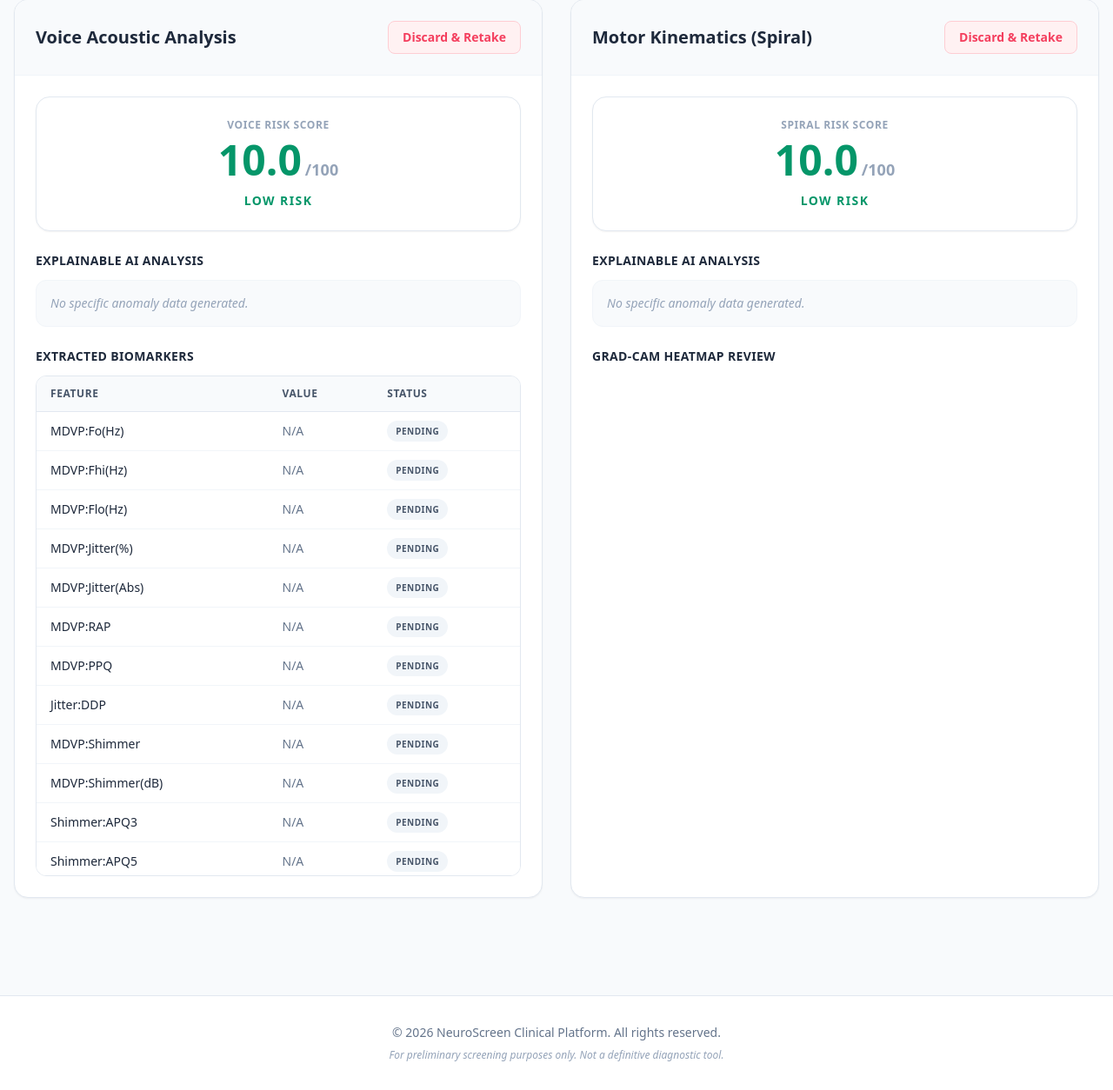
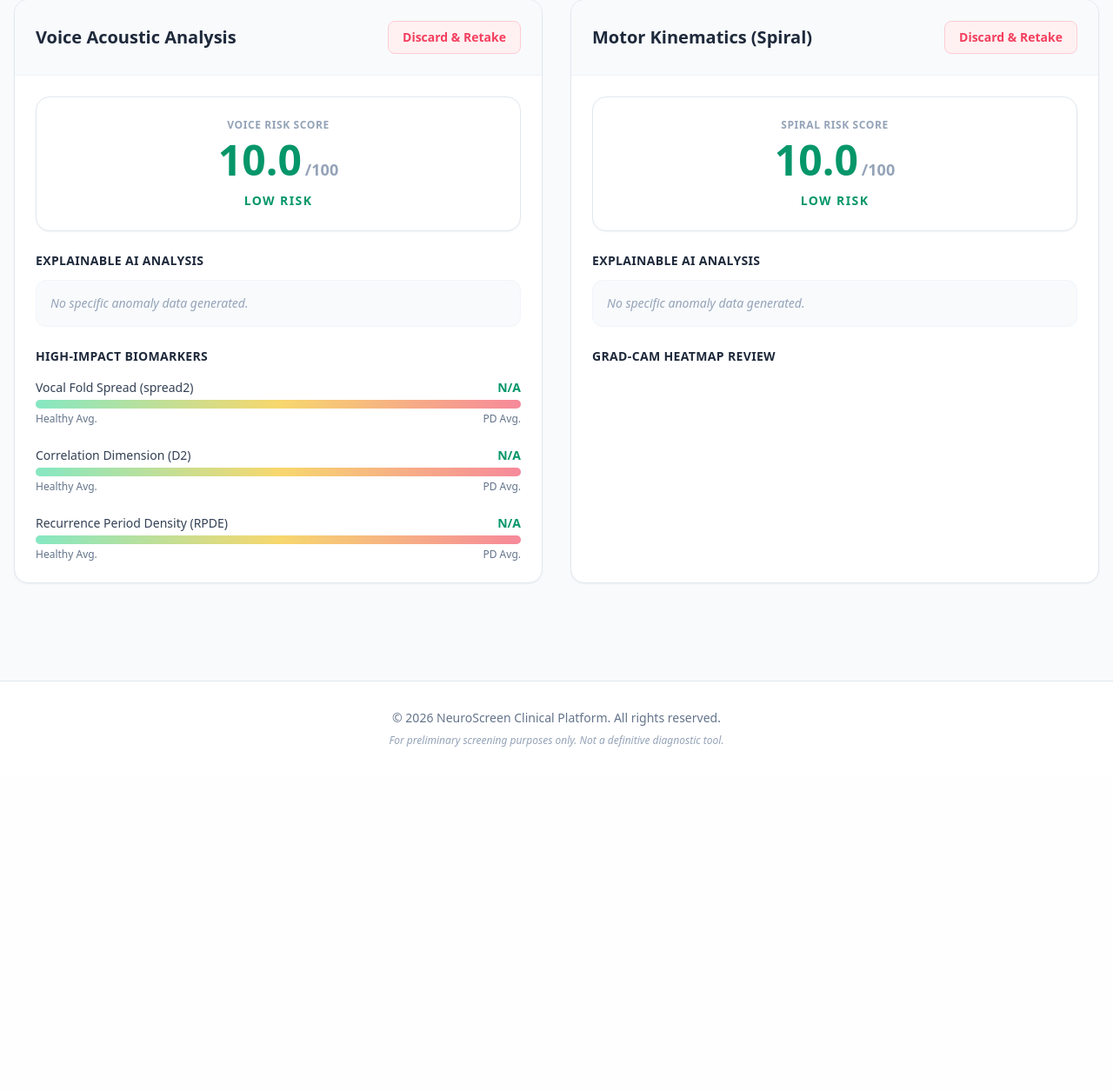
Before and after one commit to Sid72020123/NeuroScreen, a Flask app: page /session/ in a window 1280 px wide. Shown: the part 482-1736 px from the top of the page at 87% size. After the commit the page ends 1341 px from the top, so only its background shows below. Run offline with Flask 3, Linux system fonts and the light colour scheme; a user stored in the database is signed in; tables that the repository leaves empty hold one stand-in row (values such as "Sample post"); some libraries are stand-ins or nearby versions.

Commit message:
New changes...

```diff
--- a/app/app.py
+++ b/app/app.py
@@ -79,6 +79,7 @@ ALL_22_FEATURES = [
     "PPE",
 ]
 
+# Features to drop for the ML model prediction
 FEATURES_TO_DROP = [
     "Jitter:DDP",
     "MDVP:PPQ",
@@ -87,8 +88,42 @@ FEATURES_TO_DROP = [
     "MDVP:Jitter(%)",
 ]
 
-# This list is used for PDF report generation. It's now more comprehensive.
-VOICE_FEATURE_COLUMNS = ALL_22_FEATURES
+# Curated list of the most impactful features for PDF reporting
+PDF_VOICE_FEATURES = [
+    "spread1",
+    "spread2",
+    "D2",
+    "PPE",
+    "MDVP:Fo(Hz)",
+    "HNR",
+    "RPDE",
+    "DFA",
+    "MDVP:Jitter(%)",
+    "MDVP:Shimmer",
+]
+
+# Top 3 features for the main dashboard's XAI visualization
+TOP_XAI_FEATURES = {
+    "spread2": {
+        "name": "Vocal Fold Spread (spread2)",
+        "healthy_avg": 0.1,
+        "pd_avg": 0.4,
+        "unit": "",
+    },
+    "D2": {
+        "name": "Correlation Dimension (D2)",
+        "healthy_avg": 1.5,
+        "pd_avg": 2.5,
+        "unit": "",
+    },
+    "RPDE": {
+        "name": "Recurrence Period Density (RPDE)",
+        "healthy_avg": 0.4,
+        "pd_avg": 0.6,
+        "unit": "",
+    },
+}
+
 
 VOICE_ANALYSIS_THRESHOLDS = {
     # Using a more sensitive threshold based on UCI dataset characteristics
@@ -470,6 +505,7 @@ def serialize_session(session_record, session_number=None):
         "spiral_analysis": spiral_metrics.get("analysis", []),
         "spiral_xai_image_url": spiral_metrics.get("xai_image_url"),
         "spiral_original_image_url": spiral_metrics.get("original_image_url"),
+        "kinematic_variance": spiral_metrics.get("kinematic_variance"),
         "final_score_classes": get_score_classes(session_record.final_score),
         "voice_score_classes": get_score_classes(session_record.voice_score),
         "spiral_score_classes": get_score_classes(session_record.spiral_score),
@@ -560,10 +596,13 @@ def build_report_pdf(session_record):
         "HNR": "Harmonics-to-Noise Ratio",
     }
 
-    for metric_name in VOICE_FEATURE_COLUMNS:
-        measured_value = features_dict.get(metric_name, 0.0)
+    for metric_name in PDF_VOICE_FEATURES:
+        measured_value = features_dict.get(metric_name)  # Get None if not present
         pdf.cell(55, 8, metric_name, border=1)
-        pdf.cell(45, 8, f"{measured_value:.4f}", border=1)
+        if measured_value is not None:
+            pdf.cell(45, 8, f"{measured_value:.4f}", border=1)
+        else:
+            pdf.cell(45, 8, "N/A", border=1)
         pdf.cell(0, 8, metric_notes.get(metric_name, ""), border=1, ln=True)
 
     pdf.ln(3)
@@ -581,6 +620,19 @@ def build_report_pdf(session_record):
     spiral_analysis_points = session_data.get("spiral_analysis", [])
     original_image_url = session_data.get("spiral_original_image_url")
     xai_image_url = session_data.get("spiral_xai_image_url")
+    kinematic_variance = session_data.get("kinematic_variance")
+
+    if kinematic_variance is not None:
+        pdf.set_font("Helvetica", "B", 11)
+        pdf.cell(
+            0,
+            6,
+            f"Kinematic Variance Score: {kinematic_variance:.1f}% (Baseline: < 40%)",
+            ln=True,
+            align="L",
+        )
+        pdf.set_font("Helvetica", "", 11)
+        pdf.ln(2)
 
     # Include side-by-side images if both exist
     img_w = page_width / 2.2
@@ -607,7 +659,7 @@ def build_report_pdf(session_record):
         pdf.multi_cell(
             0,
             6,
-            "Spiral test was not completed for this session, or analysis is not available.",
+            "N/A - Insufficient Data: Spiral test was not completed for this session.",
             border=1,
         )
 
@@ -629,7 +681,12 @@ def build_report_pdf(session_record):
 
 
 def generate_gradcam(
-    img_array, base_img, model, session_id, user_id, last_conv_layer_name="out_relu"
+    img_array,
+    base_img,
+    model,
+    session_id,
+    user_id,
+    last_conv_layer_name="out_relu",
 ):
     grad_model = tf.keras.models.Model(
         [model.inputs], [model.get_layer(last_conv_layer_name).output, model.output]
@@ -803,22 +860,24 @@ def session_hub(session_id):
             return "Pending"
         return "Elevated" if val > threshold else "Normal"
 
-    all_voice_features = []
-    for feat in ALL_22_FEATURES:
-        val = metrics.get(feat)
-        status = "Pending"
-        if val is not None:
-            if feat in VOICE_ANALYSIS_THRESHOLDS:
-                status = (
-                    "Elevated" if val > VOICE_ANALYSIS_THRESHOLDS[feat] else "Normal"
-                )
-            else:
-                status = "Measured"
-        all_voice_features.append({"name": feat, "value": val, "status": status})
+    top_voice_features = []
+    for feat_key, config in TOP_XAI_FEATURES.items():
+        value = metrics.get(feat_key)
+        percent = 0
+        if value is not None:
+            # Calculate position on the 0-100 scale for the bullet chart
+            feat_range = config["pd_avg"] - config["healthy_avg"]
+            if feat_range > 0:
+                percent = ((value - config["healthy_avg"]) / feat_range) * 100
+                percent = max(0, min(100, percent))  # Clamp between 0 and 100
+
+        top_voice_features.append({**config, "value": value, "percent": percent})
 
     kinematic_jitter = session_record.spiral_score
     xai_image_url = serialized.get("spiral_xai_image_url")
     original_image_url = serialized.get("spiral_original_image_url")
+    audio_duration = metrics.get("audio_duration")
+    kinematic_variance = serialized.get("kinematic_variance")
 
     clinical_interpretation = "No data available to form a clinical interpretation."
     if session_record.final_score is not None:
@@ -830,10 +889,12 @@ def session_hub(session_id):
             clinical_interpretation = "Analysis indicates stable fine motor and vocal control. No significant anomalies detected."
 
     clinical_data = {
-        "all_voice_features": all_voice_features,
+        "top_voice_features": top_voice_features,
         "kinematic_jitter": kinematic_jitter,
         "xai_image_url": xai_image_url,
         "original_image_url": original_image_url,
+        "audio_duration": audio_duration,
+        "kinematic_variance": kinematic_variance,
         "clinical_interpretation": clinical_interpretation,
     }
 
@@ -953,6 +1014,7 @@ def upload_voice():
         features_dict = {
             key: float(value) for key, value in zip(ALL_22_FEATURES, feature_values)
         }
+        features_dict["audio_duration"] = duration
         session_record.voice_score = voice_score
         session_record.voice_metrics = json.dumps(features_dict, sort_keys=True)
         update_final_score(session_record)
@@ -1132,8 +1194,13 @@ def upload_spiral(session_id):
         prediction = "High Risk" if parkinsons_prob >= 0.5 else "Low Risk"
 
         # 3. Generate Explainable AI (Grad-CAM) heatmap.
-        xai_image_url = generate_gradcam(
-            processed_img, xai_base_img, model, session_id, current_user.id, "out_relu"
+        xai_image_url, kinematic_variance = generate_gradcam(
+            processed_img,
+            xai_base_img,
+            model,
+            session_id,
+            current_user.id,
+            "out_relu",
         )
 
         # 4. Generate analysis text based on the risk score.
@@ -1157,6 +1224,7 @@ def upload_spiral(session_id):
                 "analysis": spiral_analysis,
                 "xai_image_url": xai_image_url,
                 "original_image_url": original_image_url,
+                "kinematic_variance": kinematic_variance,
             }
         )
         update_final_score(session_record)
--- a/app/templates/session.html
+++ b/app/templates/session.html
@@ -89,42 +89,35 @@
                 </div>
 
                 <!-- Features Table -->
-                <h4 class="font-bold text-slate-800 mb-3 text-sm uppercase tracking-wide">Extracted Biomarkers</h4>
-                <div class="overflow-x-auto border border-slate-200 rounded-xl max-h-[36rem] overflow-y-auto">
-                    <table class="min-w-full divide-y divide-slate-200 text-sm">
-                        <thead class="bg-slate-50 sticky top-0">
-                            <tr>
-                                <th
-                                    class="px-4 py-3 text-left font-semibold text-slate-600 uppercase tracking-wider text-xs">
-                                    Feature
-                                </th>
-                                <th
-                                    class="px-4 py-3 text-left font-semibold text-slate-600 uppercase tracking-wider text-xs">
-                                    Value
-                                </th>
-                                <th
-                                    class="px-4 py-3 text-left font-semibold text-slate-600 uppercase tracking-wider text-xs">
-                                    Status
-                                </th>
-                            </tr>
-                        </thead>
-                        <tbody class="bg-white divide-y divide-slate-100">
-                            {% for feature in clinical_data.all_voice_features %}
-                            <tr class="hover:bg-slate-50 transition-colors">
-                                <td class="px-4 py-2.5 font-medium text-slate-800">{{ feature.name }}</td>
-                                <td class="px-4 py-2.5 text-slate-500">
-                                    {{ "%.4f"|format(feature.value) if feature.value else 'N/A' }}
-                                </td>
-                                <td class="px-4 py-2.5">
-                                    <span
-                                        class="px-2.5 py-1 inline-flex text-[10px] leading-4 font-bold rounded-full uppercase tracking-wider {{ 'bg-emerald-100 text-emerald-800' if feature.status == 'Normal' else 'bg-rose-100 text-rose-800' if feature.status == 'Elevated' else 'bg-slate-100 text-slate-600' }}">
-                                        {{ feature.status }}
-                                    </span>
-                                </td>
-                            </tr>
-                            {% endfor %}
-                        </tbody>
-                    </table>
+                <h4 class="font-bold text-slate-800 mb-4 text-sm uppercase tracking-wide">High-Impact Biomarkers</h4>
+                <div class="space-y-6">
+                    {% for feature in clinical_data.top_voice_features %}
+                    <div>
+                        <div class="flex justify-between items-baseline mb-1">
+                            <p class="text-sm font-medium text-slate-700">{{ feature.name }}</p>
+                            <p
+                                class="text-sm font-bold {{ 'text-rose-600' if feature.percent > 50 else 'text-emerald-600' }}">
+                                {{ "%.3f"|format(feature.value) if feature.value is not none else 'N/A' }}{{
+                                feature.unit }}
+                            </p>
+                        </div>
+                        <div class="relative h-2.5 bg-slate-200 rounded-full w-full">
+                            <!-- Background gradient bar -->
+                            <div
+                                class="absolute top-0 left-0 h-full w-full bg-gradient-to-r from-emerald-300 via-amber-300 to-rose-400 rounded-full opacity-80"></div>
+                            <!-- Patient's score marker -->
+                            {% if feature.value is not none %}
+                            <div
+                                class="absolute top-[-2px] h-3.5 w-1.5 bg-slate-800 rounded-full shadow-md border-2 border-white"
+                                style="left: calc({{ feature.percent }}% - 3px);"></div>
+                            {% endif %}
+                        </div>
+                        <div class="flex justify-between text-xs text-slate-500 mt-1">
+                            <span>Healthy Avg.</span>
+                            <span>PD Avg.</span>
+                        </div>
+                    </div>
+                    {% endfor %}
                 </div>
                 {% else %}
                 <div class="flex flex-col flex-grow items-center justify-center text-center">
@@ -181,6 +174,14 @@
                 </div>
 
                 <!-- Explainable AI Text -->
+                {% if clinical_data.audio_duration %}
+                <div class="mb-6 border border-blue-200 bg-blue-50/50 rounded-lg p-3 text-center">
+                    <p class="text-xs font-bold text-blue-800">
+                        Data Quality: High (Audio Length: {{ "%.1f"|format(clinical_data.audio_duration) }} seconds)
+                    </p>
+                </div>
+                {% endif %}
+
                 <h4 class="font-bold text-slate-800 mb-3 text-sm uppercase tracking-wide">Explainable AI Analysis</h4>
                 <div class="bg-slate-50 p-4 rounded-xl border border-slate-100 mb-6">
                     <ul class="space-y-2 text-sm text-slate-600">
```
